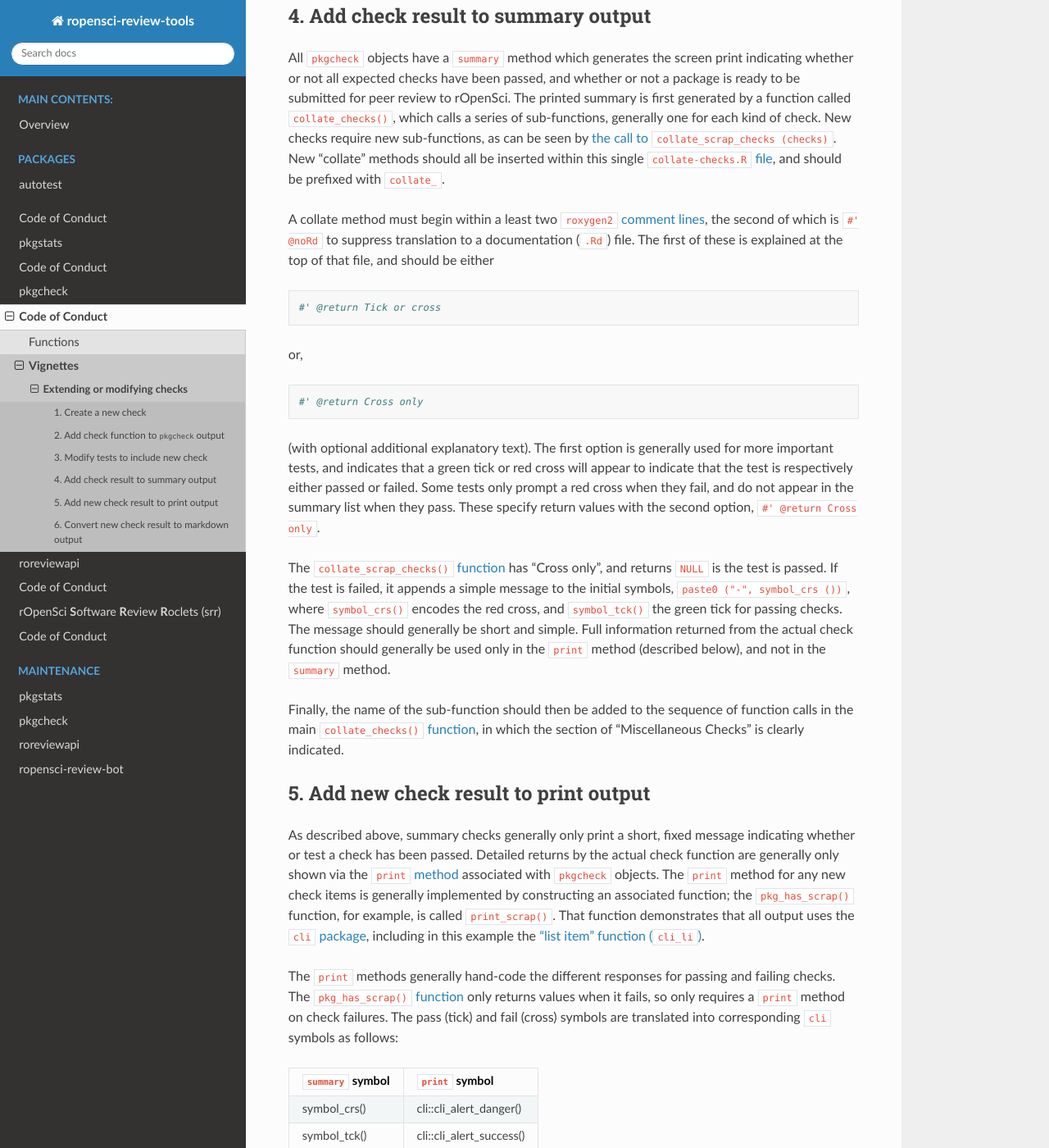
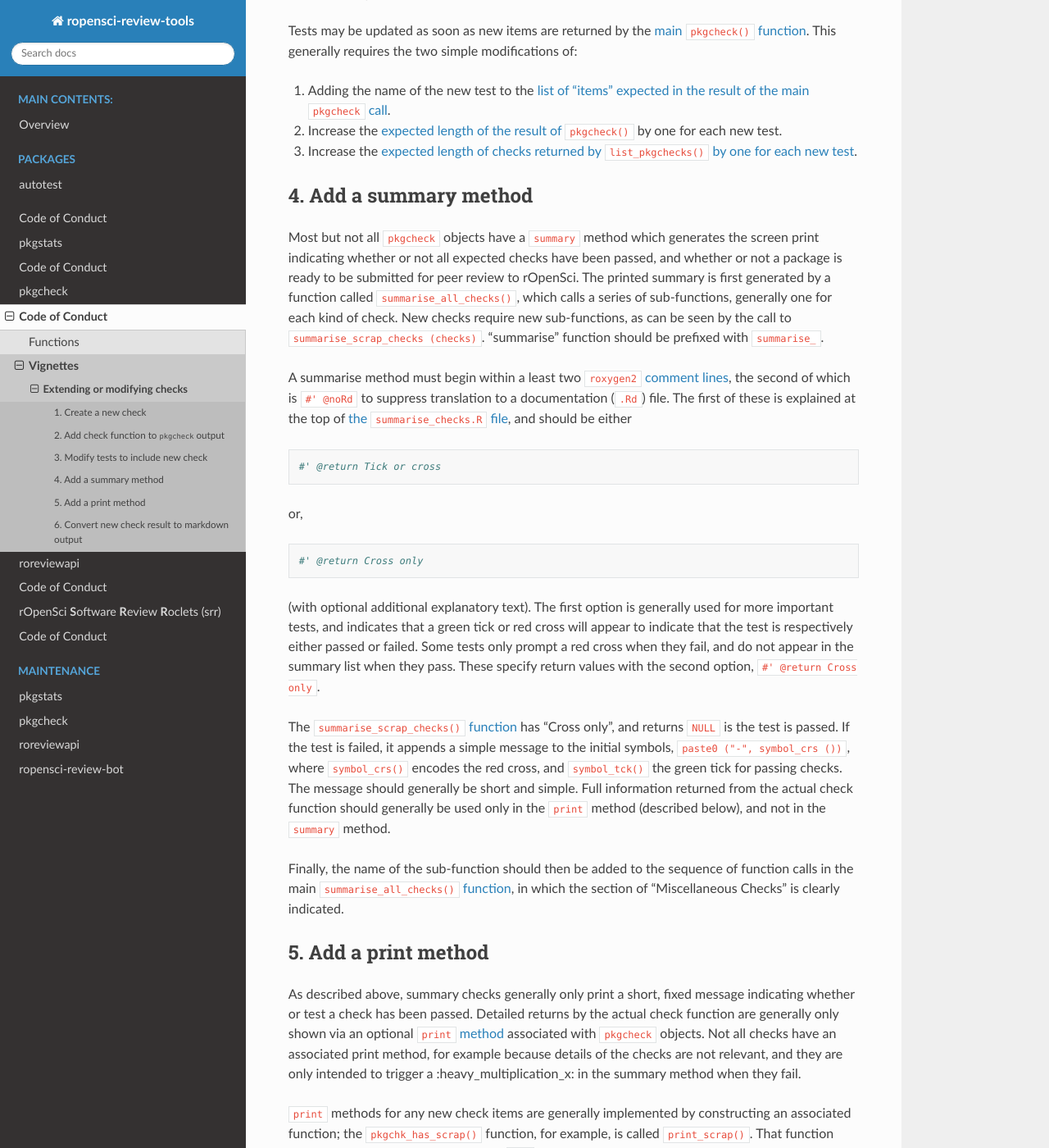
Before and after one commit to ropensci-review-tools/ropensci-review-tools, a Sphinx documentation site: the page built from docs/pkgcheck/vignettes/extending-checks.md, in a window 1280 px wide and 1400 px high, scrolled down 1060 px. Shown: the whole window at 82% size. Built offline with Sphinx 7.4.7 and the Read the Docs theme 2.0.0, drawn with Linux system fonts in a browser that asks for light colours; pages that are not in the unit, such as notebooks, are missing from menus; some of the changed text lies outside the part shown.

Commit message:
update pkgcheck vignette

````diff
--- a/docs/pkgcheck/vignettes/extending-checks.md
+++ b/docs/pkgcheck/vignettes/extending-checks.md
@@ -6,19 +6,30 @@
 function](https://github.com/ropensci-review-tools/pkgcheck/blob/d02dcb630e5f38f599b6186580001510ffc5b314/R/misc-checks.R#L347-L368)
 contributed by Maëlle Salmon ([@maelle](https://github.com/maelle)) via
 [this pull
-request](https://github.com/ropensci-review-tools/pkgcheck/pull/27).
+request](https://github.com/ropensci-review-tools/pkgcheck/pull/27). The
+function checks whether a repository or a local git tree contains any
+“scrap” files such as `.DS_Store` or `thumbs.db` (used to index
+thumbnail images of files).
+
+The package is designed to be readily extensible, and we welcome
+discussions about developing new checks. The primary criterion for
+checks is that they must be of very general applicability, in that they
+should check for a condition that *almost* every package should or
+should not meet.
 
 ## 1. Create a new check
 
-New checks can be placed anywhere within the current code, including in
-new files within the `R` directory. The [`pkg_has_scrap()`
-function](https://github.com/ropensci-review-tools/pkgcheck/blob/d02dcb630e5f38f599b6186580001510ffc5b314/R/misc-checks.R#L347-L368)
-is relatively short, and so was appended to the [`R/misc-checks.R`
-file](https://github.com/ropensci-review-tools/pkgcheck/blob/main/R/misc-checks.R).
-Importantly check functions may not return `NULL`. If a `NULL`-like
-return value is desired, it should be a zero-length vector of
-appropriate type. For example, the [`pkg_has_scrap()`
-function](https://github.com/ropensci-review-tools/pkgcheck/blob/d02dcb630e5f38f599b6186580001510ffc5b314/R/misc-checks.R#L347-L368)
+New checks should be placed in a dedicated file named `check-<name>.R`,
+or `checks-<name>.R` for checks with multiple components. All functions
+for the scrap checks are within the [`R/check-scrap.R`
+file](https://github.com/ropensci-review-tools/pkgcheck/blob/main/R/check-scrap.R).
+
+The check itself should be the first function in a check file, and must
+be named with the prefix `pkgchk_`. Importantly check functions may not
+return `NULL`. If a `NULL`-like return value is desired, it should be a
+zero-length vector of appropriate type. For example, the
+[`pkgchk_has_scrap()`
+function](https://github.com/ropensci-review-tools/pkgcheck/blob/main/R/check-scrap.R)
 returns the names of any “scrap” files included within a git repository
 (implying files that should generally not be committed and included). If
 none are included, the function returns `character(0)` and not `NULL`.
@@ -51,32 +62,33 @@
 
 1.  Adding the name of the new test to the [list of “items” expected in
     the result of the main `pkgcheck`
-    call](https://github.com/ropensci-review-tools/pkgcheck/blob/a3507752b00b2206aee34ecbe99424d4cadb59f8/tests/testthat/test-pkgcheck.R#L19-L33).
+    call](https://github.com/ropensci-review-tools/pkgcheck/blob/852af21d856618161e86b4cf615cabf6199cec53/tests/testthat/test-pkgcheck.R#L29-L43).
 2.  Increase the [expected length of the result of
-    `pkgcheck()`](https://github.com/ropensci-review-tools/pkgcheck/blob/a3507752b00b2206aee34ecbe99424d4cadb59f8/tests/testthat/test-bg.R#L29)
-    by one for each new test. The expected length is currently 15.
+    `pkgcheck()`](https://github.com/ropensci-review-tools/pkgcheck/blob/852af21d856618161e86b4cf615cabf6199cec53/tests/testthat/test-bg.R#L38)
+    by one for each new test.
+3.  Increase the [expected length of checks returned by
+    `list_pkgchecks()` by one for each new
+    test](https://github.com/ropensci-review-tools/pkgcheck/blob/852af21d856618161e86b4cf615cabf6199cec53/tests/testthat/test-list-checks.R#L9).
 
-## 4. Add check result to summary output
+## 4. Add a summary method
 
-All `pkgcheck` objects have a `summary` method which generates the
-screen print indicating whether or not all expected checks have been
-passed, and whether or not a package is ready to be submitted for peer
-review to rOpenSci. The printed summary is first generated by a function
-called
-[`collate_checks()`](https://github.com/ropensci-review-tools/pkgcheck/blob/main/R/collate-checks.R),
+Most but not all `pkgcheck` objects have a `summary` method which
+generates the screen print indicating whether or not all expected checks
+have been passed, and whether or not a package is ready to be submitted
+for peer review to rOpenSci. The printed summary is first generated by a
+function called
+[`summarise_all_checks()`](https://github.com/ropensci-review-tools/pkgcheck/blob/main/R/summarise-checks.R),
 which calls a series of sub-functions, generally one for each kind of
-check. New checks require new sub-functions, as can be seen by [the call
-to
-`collate_scrap_checks (checks)`](https://github.com/ropensci-review-tools/pkgcheck/blob/a3507752b00b2206aee34ecbe99424d4cadb59f8/R/collate-checks.R#L29).
-New “collate” methods should all be inserted within this single
-[`collate-checks.R`
-file](https://github.com/ropensci-review-tools/pkgcheck/blob/main/R/collate-checks.R),
-and should be prefixed with `collate_`.
+check. New checks require new sub-functions, as can be seen by the call
+to `summarise_scrap_checks (checks)`. “summarise” function should be
+prefixed with `summarise_`.
 
-A collate method must begin within a least two [`roxygen2` comment
+A summarise method must begin within a least two [`roxygen2` comment
 lines](https://roxygen2.r-lib.org), the second of which is `#' @noRd` to
 suppress translation to a documentation (`.Rd`) file. The first of these
-is explained at the top of that file, and should be either
+is explained at the top of [the `summarise_checks.R`
+file](https://github.com/ropensci-review-tools/pkgcheck/blob/main/R/summarise-checks.R),
+and should be either
 
 ``` r
 #' @return Tick or cross
@@ -95,8 +107,8 @@
 fail, and do not appear in the summary list when they pass. These
 specify return values with the second option, `#' @return Cross only`.
 
-The [`collate_scrap_checks()`
-function](https://github.com/ropensci-review-tools/pkgcheck/blob/a3507752b00b2206aee34ecbe99424d4cadb59f8/R/collate-checks.R#L310-L323)
+The [`summarise_scrap_checks()`
+function](https://github.com/ropensci-review-tools/pkgcheck/blob/main/R/check-scrap.R)
 has “Cross only”, and returns `NULL` is the test is passed. If the test
 is failed, it appends a simple message to the initial symbols,
 `paste0 ("-", symbol_crs ())`, where `symbol_crs()` encodes the red
@@ -106,31 +118,35 @@
 method (described below), and not in the `summary` method.
 
 Finally, the name of the sub-function should then be added to the
-sequence of function calls in the main [`collate_checks()`
-function](https://github.com/ropensci-review-tools/pkgcheck/blob/main/R/collate-checks.R),
+sequence of function calls in the main [`summarise_all_checks()`
+function](https://github.com/ropensci-review-tools/pkgcheck/blob/main/R/summarise-checks.R),
 in which the section of “Miscellaneous Checks” is clearly indicated.
 
-## 5. Add new check result to print output
+## 5. Add a print method
 
 As described above, summary checks generally only print a short, fixed
 message indicating whether or test a check has been passed. Detailed
-returns by the actual check function are generally only shown via the
-[`print`
+returns by the actual check function are generally only shown via an
+optional [`print`
 method](https://github.com/ropensci-review-tools/pkgcheck/blob/main/R/pkgcheck-methods.R)
-associated with `pkgcheck` objects. The `print` method for any new check
-items is generally implemented by constructing an associated function;
-the `pkg_has_scrap()` function, for example, is called
-[`print_scrap()`](https://github.com/ropensci-review-tools/pkgcheck/blob/a3507752b00b2206aee34ecbe99424d4cadb59f8/R/pkgcheck-methods.R#L183-L192).
+associated with `pkgcheck` objects. Not all checks have an associated
+print method, for example because details of the checks are not
+relevant, and they are only intended to trigger a
+:heavy_multiplication_x: in the summary method when they fail.
+
+`print` methods for any new check items are generally implemented by
+constructing an associated function; the `pkgchk_has_scrap()` function,
+for example, is called
+[`print_scrap()`](https://github.com/ropensci-review-tools/pkgcheck/blob/main/R/check-scrap.R).
 That function demonstrates that all output uses the [`cli`
 package](https://cli.r-lib.org), including in this example the [“list
 item” function (`cli_li`)](https://cli.r-lib.org/reference/cli_li.html).
 
 The `print` methods generally hand-code the different responses for
-passing and failing checks. The [`pkg_has_scrap()`
-function](https://github.com/ropensci-review-tools/pkgcheck/blob/d02dcb630e5f38f599b6186580001510ffc5b314/R/misc-checks.R#L347-L368)
-only returns values when it fails, so only requires a `print` method on
-check failures. The pass (tick) and fail (cross) symbols are translated
-into corresponding `cli` symbols as follows:
+passing and failing checks. The `pkg_has_scrap()` function only returns
+values when it fails, so only requires a `print` method on check
+failures. The pass (tick) and fail (cross) symbols are translated into
+corresponding `cli` symbols as follows:
 
 | `summary` symbol | `print` symbol           |
 |------------------|--------------------------|
@@ -139,7 +155,7 @@
 
 See other functions in the main [`pgkcheck-methods.R`
 file](https://github.com/ropensci-review-tools/pkgcheck/blob/main/R/pkgcheck-methods.R)
-for examples. And that is all the steps required to add a new check.
+for examples.
 
 ## 6. Convert new check result to markdown output
 
@@ -188,11 +204,3 @@
 markdown-formatted checks generally starts and ends with a blank line
 (`""`). These lines are important to ensure appropriate rendering of
 HTML components.
-
-Finally, note that the green ticks and red crosses need to be converted
-to a different format, using the following markdown conversions:
-
-| `summary` symbol | markdown symbol          |
-|------------------|--------------------------|
-| symbol_crs()     | :heavy_multiplication_x: |
-| symbol_tck()     | :heavy_check_mark:       |
````
